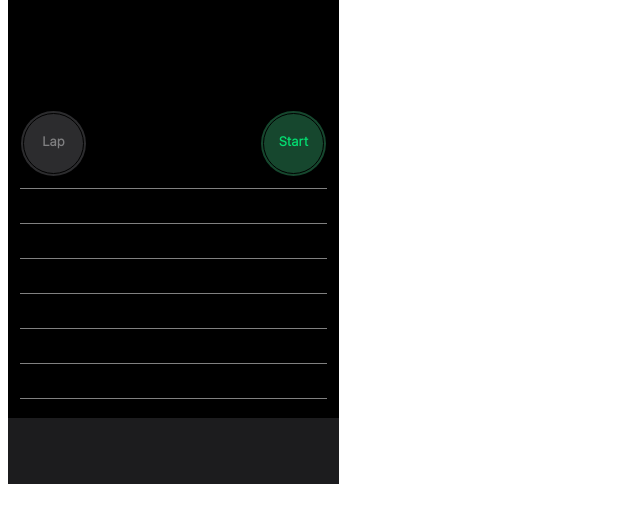
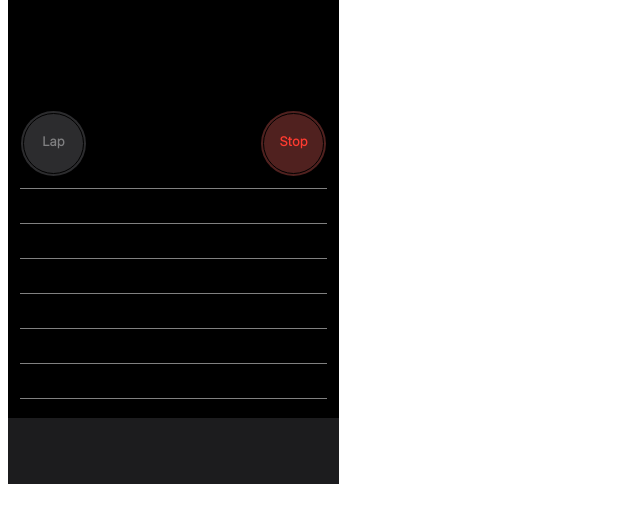
Before and after one commit to sarrailhadaptive/stopwatch, a plain HTML site: page index.html in a window 1280 px wide. Both pictures are taken after a click on the element "Start". Shown: the part 229-752 px from the top of the page, without its empty margins (0-640 px from the left). Drawn offline with Linux system fonts and the light colour scheme.

Commit message:
Toggling buttons Start Stop works as desired

```diff
--- a/app/styles.css
+++ b/app/styles.css
@@ -133,8 +133,8 @@
     font-family: "SFProText";
 }
 
-.stopBtnBorder {
-    background-color: #FF3B30;
+#stopBtnBorder {
+    background-color: #50211F;
     height: 59px;
     width: 59px;
     position: absolute;
@@ -144,7 +144,7 @@
     border: solid 1px black;
 }
 
-.stopBtnBorder h4 {
+#stopBtnBorder h4 {
     padding-top: 3px;
     text-align: center;
     color: #FF3B30;
--- a/index.html
+++ b/index.html
@@ -15,7 +15,7 @@
             <div class="resetLapBtn"></div>
             <div class="resetBtnBorder"><h4>Lap</h4></div>
             <div class="startTimerBtn"></div>
-            <div class="startBtnBorder"><h4>Start</h4></div>
+            <div id="default" class="startBtnBorder"><h4>Start</h4></div>
         </div>
     </div>
     <div class="lapScrollbarDiv">
--- a/script.js
+++ b/script.js
@@ -6,8 +6,10 @@ let miliSeconds = 0;
 let seconds = 0;
 let minutes = 0;
 let interval;
+let toggler = false;
 const startStopBtn = document.getElementsByClassName('startBtnBorder')[0];
 const resetLapBtn = document.getElementsByClassName('resetLapBtn')[0];
+const startTimerBtn = document.getElementsByClassName('startTimerBtn')[0];
 console.log(outputMinutes)
 
 startStopBtn.addEventListener('click', () => {
@@ -18,6 +20,25 @@ startStopBtn.addEventListener('click', () => {
 
 function toggleBtn(){
     console.log('Toggle Class')
+    // NEEDS FIXING TOGGLING DOESNT WORK, ONLY CHANGES ONCE
+    // if(startStopBtn.hasAttribute('id', 'stopBtnBorder')) startStopBtn.setAttribute('id', 'default');
+    // if(startStopBtn.hasAttribute('id', 'default')) startStopBtn.setAttribute('id', 'stopBtnBorder');
+    // THIS WORKS BUT ITS INCOMPLETE
+    // toggler === false ? startStopBtn.setAttribute('id', 'stopBtnBorder') : startStopBtn.setAttribute('id', 'default');
+    if(toggler === false) {
+        startStopBtn.setAttribute('id', 'stopBtnBorder');
+        startTimerBtn.setAttribute('style', 'background-color: #50211F');
+        startStopBtn.firstElementChild.textContent = 'Stop';
+        toggler = !toggler;
+        return this;
+    };
+    if(toggler === true) {
+        startStopBtn.setAttribute('id', 'default');
+        startTimerBtn.setAttribute('style', 'background-color: #16472E');
+        startStopBtn.firstElementChild.textContent = 'Start';
+        toggler = !toggler;
+        return this;
+    };
 }
 
 function startCounting() {
```
